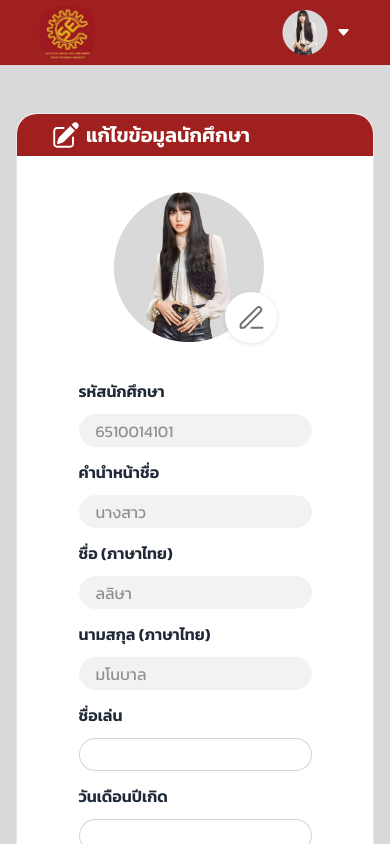
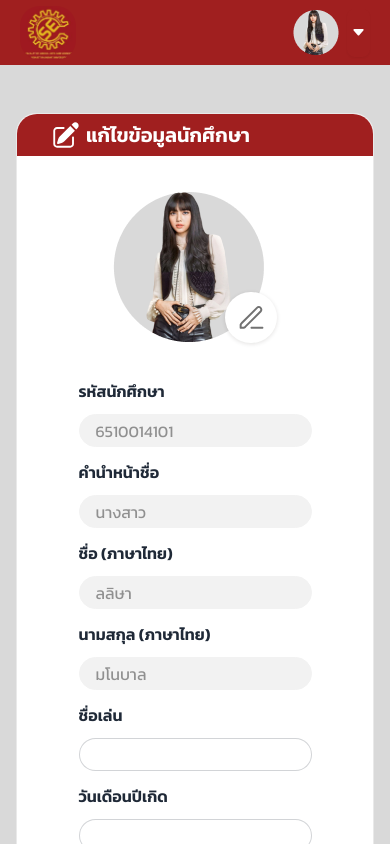
Before and after one commit to zPreFiXz/student_system, a React (Vite) app: page /edit_profile in a window 390 px wide. Shown: the top 844 px of the page. Built offline with nearby package versions, Linux system fonts and the light colour scheme.

Commit message:
style: :lipstick: update navbar

```diff
--- a/src/components/Navbar.jsx
+++ b/src/components/Navbar.jsx
@@ -4,15 +4,21 @@ import user from "../assets/user.png";
 export default function Navbar() {
   return (
     <div className="mb-[48px]">
-      <div className="flex items-center justify-between px-[39px] h-[65px] bg-[#a01f1f]">
-        <div className="flex items-center gap-2">
+      <div className="flex items-center justify-between px-[20px] md:px-[39px] h-[65px] bg-[#a01f1f]">
+        <a href="/" className="flex items-center gap-2">
           <img className="w-14 h-[54px] rounded-[20px]" src={se_logo} />
           <div className="hidden md:block font-semibold text-2xl text-[#fba01d]">
             ระบบฐานข้อมูลนักศึกษาสาขาวิชา
           </div>
-        </div>
+        </a>
         <div className="flex items-center gap-2">
           <img src={user} />
+          <div className="dropdown dropdown-end">
+            <div
+              tabIndex={0}
+              role="button"
+              className="btn p-1 bg-transparent hover:bg-[#8b1b1b] hover:bg-transparent border-none"
+            >
               <p className="hidden md:block font-medium text-xl text-white">
                 ลลิษา มโนบาล
               </p>
@@ -31,6 +37,19 @@ export default function Navbar() {
                 />
               </svg>
             </div>
+            <ul
+              tabIndex={0}
+              className="dropdown-content menu bg-base-100 rounded-box z-[1] w-52 p-2 shadow"
+            >
+              <li>
+                <a>ข้อมูลนักศึกษา</a>
+              </li>
+              <li>
+                <a>ออกจากระบบ</a>
+              </li>
+            </ul>
+          </div>
+        </div>
       </div>
     </div>
   );
```
Lines whose indentation alone changed are shown as unchanged.
